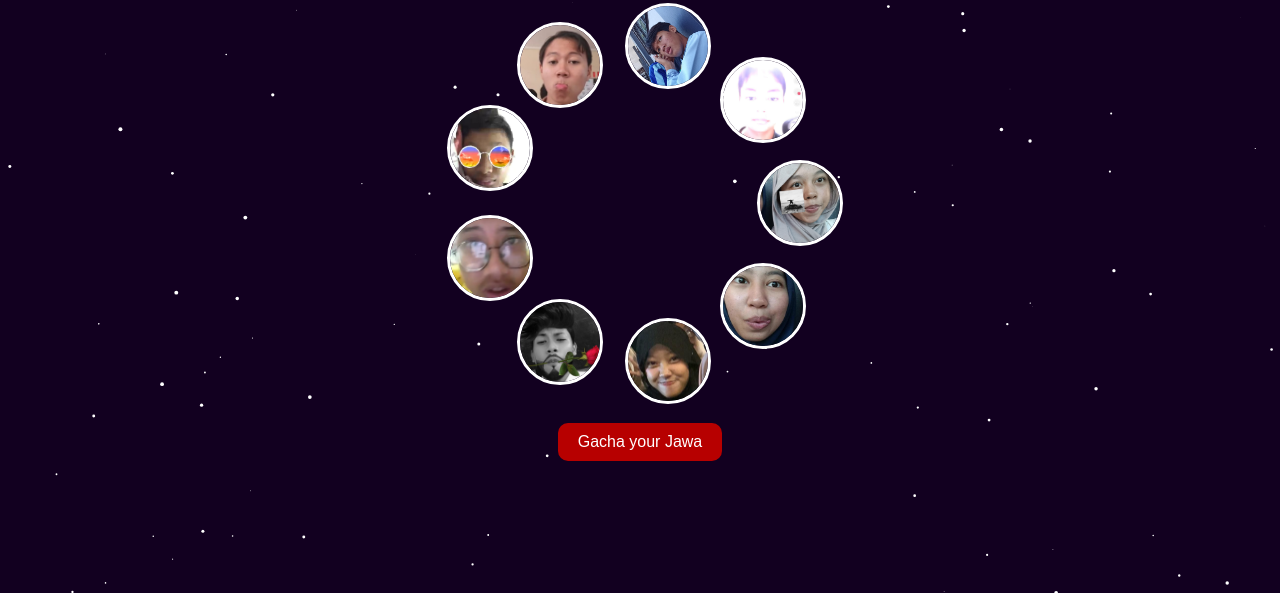
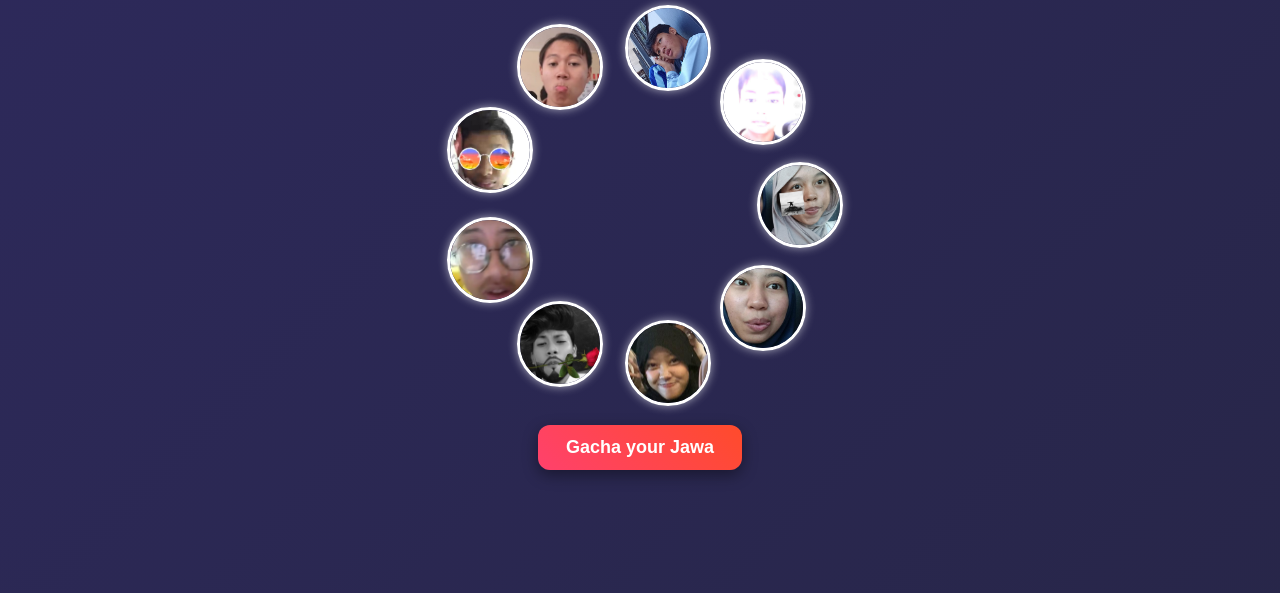
Before and after one commit to ArungUbaidillah/JawaSim, a plain HTML site: page index.html in a window 1280 px wide. Shown: the part 207-800 px from the top of the page. Drawn offline with Linux system fonts and the light colour scheme.

Commit message:
Update index.html

```diff
--- a/index.html
+++ b/index.html
@@ -3,6 +3,7 @@
 <head>
   <meta charset="UTF-8">
   <title>Jawa Simulator</title>
+  <link href="https://fonts.googleapis.com/css2?family=Poppins:wght@400;600&display=swap" rel="stylesheet">
   <style>
     body {
       display: flex;
@@ -11,26 +12,25 @@
       justify-content: center;
       min-height: 100vh;
       margin: 0;
-      background: #120020; /* ungu gelap */
+      background: linear-gradient(135deg, #0f0c29, #302b63, #24243e);
+      background-size: 400% 400%;
+      animation: gradientBG 12s ease infinite;
       color: white;
-      font-family: Arial, sans-serif;
+      font-family: "Poppins", sans-serif;
       overflow: hidden;
-      position: relative;
+    }
+
+    @keyframes gradientBG {
+      0% { background-position: 0% 50%; }
+      50% { background-position: 100% 50%; }
+      100% { background-position: 0% 50%; }
     }
 
     h1 {
       margin-bottom: 20px;
-      z-index: 2;
-    }
-
-    /* canvas bintang */
-    #stars {
-      position: fixed;
-      top: 0;
-      left: 0;
-      width: 100%;
-      height: 100%;
-      z-index: 0;
+      font-weight: 600;
+      letter-spacing: 1px;
+      text-shadow: 0 0 10px rgba(255,255,255,0.5);
     }
 
     .wheel {
@@ -43,7 +43,6 @@
       justify-content: center;
       transform: rotate(0deg);
       transition: transform 5s cubic-bezier(.17,.67,.83,.67);
-      z-index: 2;
     }
 
     .wheel img {
@@ -54,22 +53,33 @@
       object-fit: cover;
       border: 3px solid white;
       transform: translate(-50%, -50%);
+      box-shadow: 0 0 10px rgba(255,255,255,0.6);
+      transition: transform 0.3s ease, box-shadow 0.3s ease;
+    }
+
+    .wheel img:hover {
+      transform: translate(-50%, -50%) scale(1.2);
+      box-shadow: 0 0 25px rgba(255,255,255,0.9);
+      z-index: 5;
     }
 
     button {
       margin-top: 20px;
-      padding: 10px 20px;
-      font-size: 16px;
+      padding: 12px 28px;
+      font-size: 18px;
+      font-weight: 600;
       border: none;
-      border-radius: 10px;
-      background: #b70000;
+      border-radius: 12px;
+      background: linear-gradient(45deg, #ff416c, #ff4b2b);
       color: white;
       cursor: pointer;
-      z-index: 2;
+      box-shadow: 0 5px 15px rgba(0,0,0,0.4);
+      transition: transform 0.2s ease, box-shadow 0.2s ease;
     }
 
     button:hover {
-      background: #218838;
+      transform: translateY(-3px) scale(1.05);
+      box-shadow: 0 8px 20px rgba(0,0,0,0.6);
     }
 
     /* overlay winner */
@@ -79,7 +89,7 @@
       left: 0;
       width: 100%;
       height: 100%;
-      background: rgba(0, 0, 0, 0.8);
+      background: rgba(0, 0, 0, 0.85);
       display: none;
       align-items: center;
       justify-content: center;
@@ -89,34 +99,38 @@
     }
 
     #overlay img {
-      width: 200px;
-      height: 200px;
+      width: 220px;
+      height: 220px;
       border-radius: 50%;
-      border: 5px solid gold;
+      border: 6px solid gold;
       object-fit: cover;
-      animation: zoomIn 0.6s ease-out;
+      animation: zoomIn 0.6s ease-out, pulseGlow 2s infinite;
+      box-shadow: 0 0 25px rgba(255,215,0,0.9);
     }
 
     #overlay .rarityText {
-      margin-top: 15px;
-      font-size: 22px;
-      font-weight: bold;
+      margin-top: 18px;
+      font-size: 24px;
+      font-weight: 600;
       color: white;
+      text-shadow: 0 0 8px rgba(255,255,255,0.8);
     }
 
     #overlay button {
-      margin-top: 20px;
-      padding: 8px 16px;
+      margin-top: 25px;
+      padding: 10px 20px;
       font-size: 16px;
       border: none;
-      border-radius: 8px;
+      border-radius: 10px;
       background: #dc3545;
       color: white;
       cursor: pointer;
+      transition: background 0.3s ease, transform 0.2s ease;
     }
 
     #overlay button:hover {
       background: #c82333;
+      transform: scale(1.05);
     }
 
     @keyframes zoomIn {
@@ -134,11 +148,15 @@
       from { opacity: 0; }
       to { opacity: 1; }
     }
+
+    @keyframes pulseGlow {
+      0% { box-shadow: 0 0 10px gold, 0 0 20px gold; }
+      50% { box-shadow: 0 0 25px gold, 0 0 50px gold; }
+      100% { box-shadow: 0 0 10px gold, 0 0 20px gold; }
+    }
   </style>
 </head>
 <body>
-  <canvas id="stars"></canvas>
-
   <h1>Jawa Simulator</h1>
 
   <div class="wheel" id="wheel">
@@ -172,7 +190,6 @@
     const images = wheel.querySelectorAll("img");
     const total = images.length;
 
-    // Atur posisi gambar biar melingkar
     const radius = 160;
     images.forEach((img, i) => {
       const angle = (i / total) * (2 * Math.PI);
@@ -186,8 +203,6 @@
 
     spinBtn.addEventListener("click", () => {
       overlay.style.display = "none";
-
-      // Random spin antara 5-10 putaran
       const spin = 360 * (5 + Math.floor(Math.random() * 5)) + Math.floor(Math.random() * 360);
       currentRotation += spin;
       wheel.style.transition = "transform 5s cubic-bezier(.17,.67,.83,.67)";
@@ -198,8 +213,6 @@
         const segmentAngle = 360 / total;
         const index = Math.floor(((360 - normalized + segmentAngle / 2) % 360) / segmentAngle);
         const selected = images[index];
-
-        // tampilkan overlay pemenang
         winnerImg.src = selected.src;
         winnerRarity.textContent = `${selected.alt} - Rarity: ${selected.dataset.rarity}`;
         overlay.style.display = "flex";
@@ -209,45 +222,6 @@
     closeBtn.addEventListener("click", () => {
       overlay.style.display = "none";
     });
-
-    // -------- animasi bintang --------
-    const canvas = document.getElementById("stars");
-    const ctx = canvas.getContext("2d");
-    let stars = [];
-
-    function resizeCanvas() {
-      canvas.width = window.innerWidth;
-      canvas.height = window.innerHeight;
-      stars = [];
-      for (let i = 0; i < 120; i++) {
-        stars.push({
-          x: Math.random() * canvas.width,
-          y: Math.random() * canvas.height,
-          size: Math.random() * 2,
-          speed: Math.random() * 0.3 + 0.05
-        });
-      }
-    }
-
-    function drawStars() {
-      ctx.clearRect(0, 0, canvas.width, canvas.height);
-      ctx.fillStyle = "white";
-      stars.forEach(star => {
-        ctx.beginPath();
-        ctx.arc(star.x, star.y, star.size, 0, 2 * Math.PI);
-        ctx.fill();
-        star.y += star.speed;
-        if (star.y > canvas.height) {
-          star.y = 0;
-          star.x = Math.random() * canvas.width;
-        }
-      });
-      requestAnimationFrame(drawStars);
-    }
-
-    window.addEventListener("resize", resizeCanvas);
-    resizeCanvas();
-    drawStars();
   </script>
 </body>
 </html>
```
